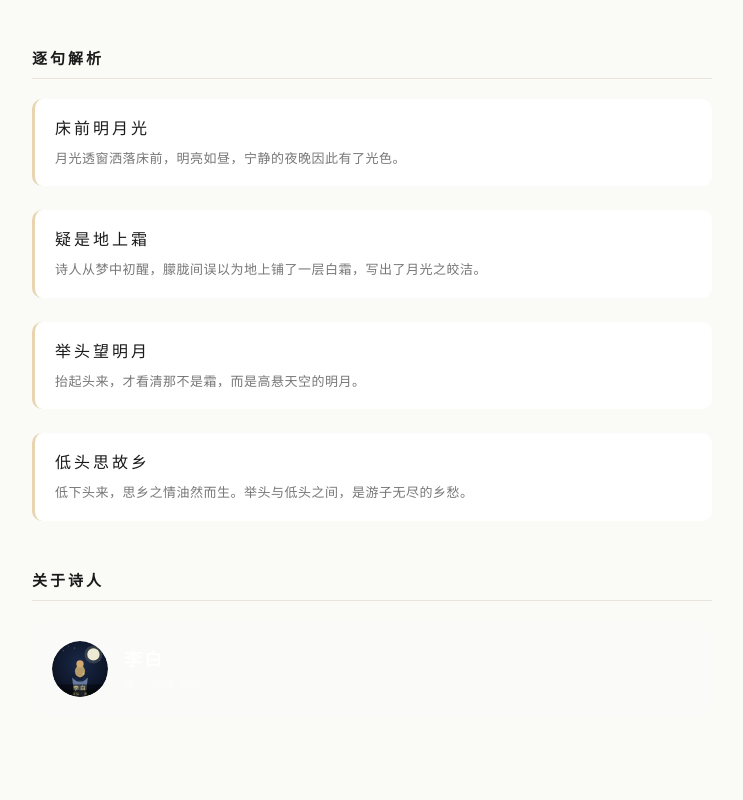
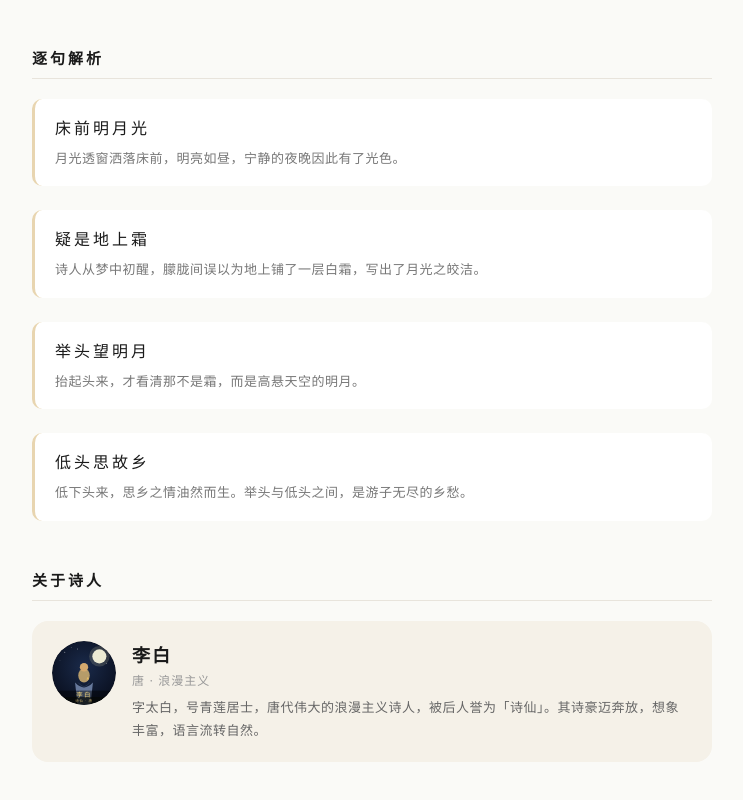
Before and after one commit to iammrsean/poetry-website, a Vue app: page /poem/jingye-si in a window 1280 px wide. Shown: the part 974-1774 px from the top of the page, without its empty margins (268-1011 px from the left). Built offline with nearby package versions, Linux system fonts and the light colour scheme.

Commit message:
feat: show poet name, meta and bio in PoetCard

```diff
--- a/src/components/PoetCard.vue
+++ b/src/components/PoetCard.vue
@@ -12,6 +12,7 @@
     <div class="poet-info">
       <h3 class="poet-name">{{ poet.name }}</h3>
       <p class="poet-meta">{{ poet.dynasty }} · {{ poet.style }}</p>
+      <p class="poet-bio">{{ poet.bio }}</p>
     </div>
   </RouterLink>
 </template>
@@ -31,27 +32,27 @@ function onAvatarError() { avatarFailed.value = true }
 <style scoped>
 .poet-card {
   display: flex;
-  align-items: center;
+  align-items: flex-start;
   gap: 16px;
   padding: 20px;
-  background: rgba(255, 255, 255, 0.08);
+  background: #f5f1e8;
   border-radius: 16px;
   text-decoration: none;
   transition: background 0.2s;
 }
 
 .poet-card:hover {
-  background: rgba(255, 255, 255, 0.12);
+  background: #ede8dc;
 }
 
 .poet-avatar {
   position: relative;
-  width: 56px;
-  height: 56px;
+  width: 64px;
+  height: 64px;
   border-radius: 50%;
   overflow: hidden;
   flex-shrink: 0;
-  background: rgba(255, 255, 255, 0.15);
+  background: #e0d8c8;
   display: flex;
   align-items: center;
   justify-content: center;
@@ -65,22 +66,30 @@ function onAvatarError() { avatarFailed.value = true }
 
 .avatar-fallback {
   font-family: serif;
-  font-size: 22px;
-  color: rgba(255, 255, 255, 0.8);
+  font-size: 24px;
+  color: #8a7060;
 }
 
 .poet-name {
   font-family: serif;
   font-size: 18px;
-  color: rgba(255, 255, 255, 0.9);
+  color: #1a1a1a;
   letter-spacing: 2px;
   margin: 0 0 4px;
 }
 
 .poet-meta {
   font-size: 12px;
-  color: rgba(255, 255, 255, 0.5);
+  color: #999;
   letter-spacing: 1px;
+  margin: 0 0 8px;
+}
+
+.poet-bio {
+  font-size: 13px;
+  color: #666;
+  line-height: 1.8;
+  letter-spacing: 0.5px;
   margin: 0;
 }
 </style>
```
